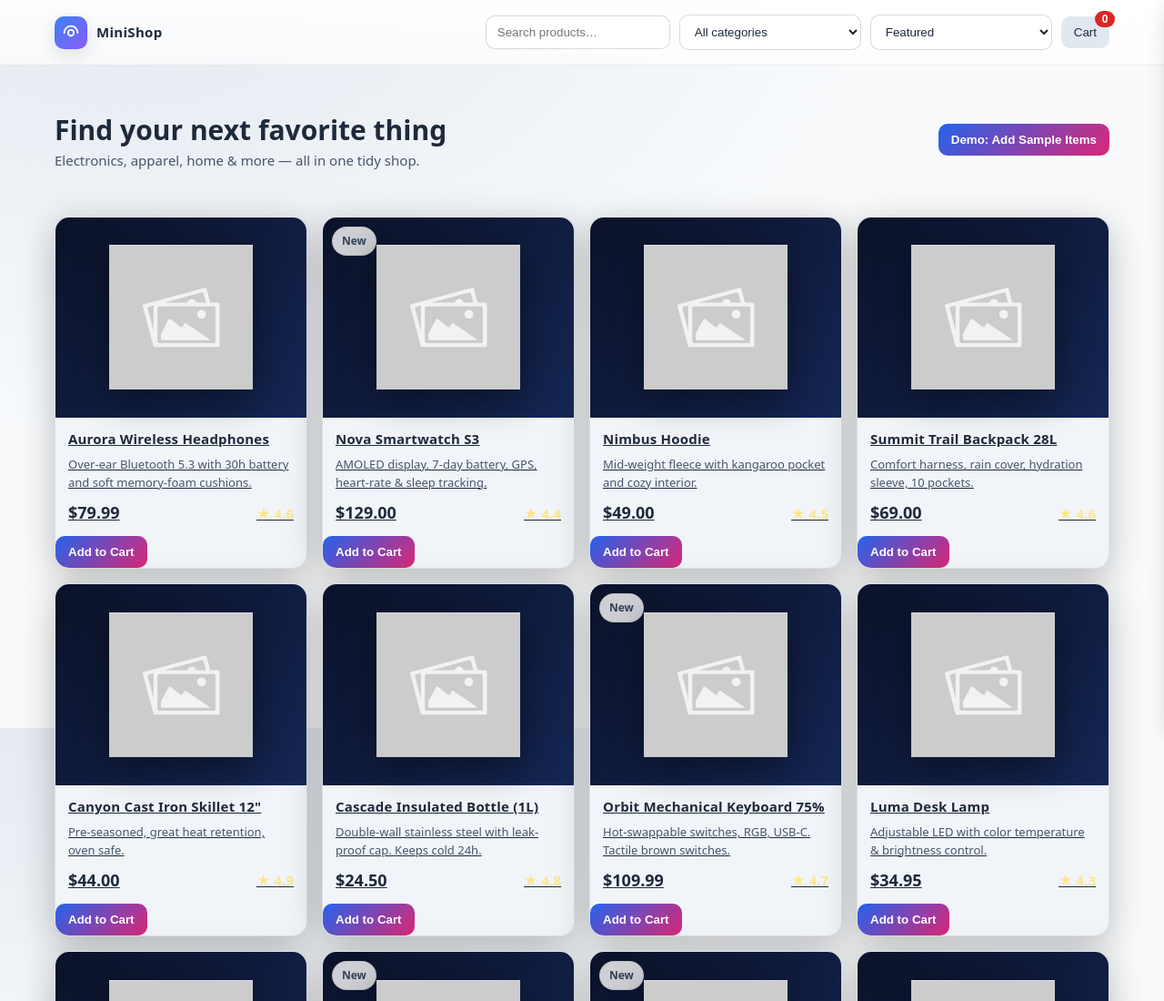
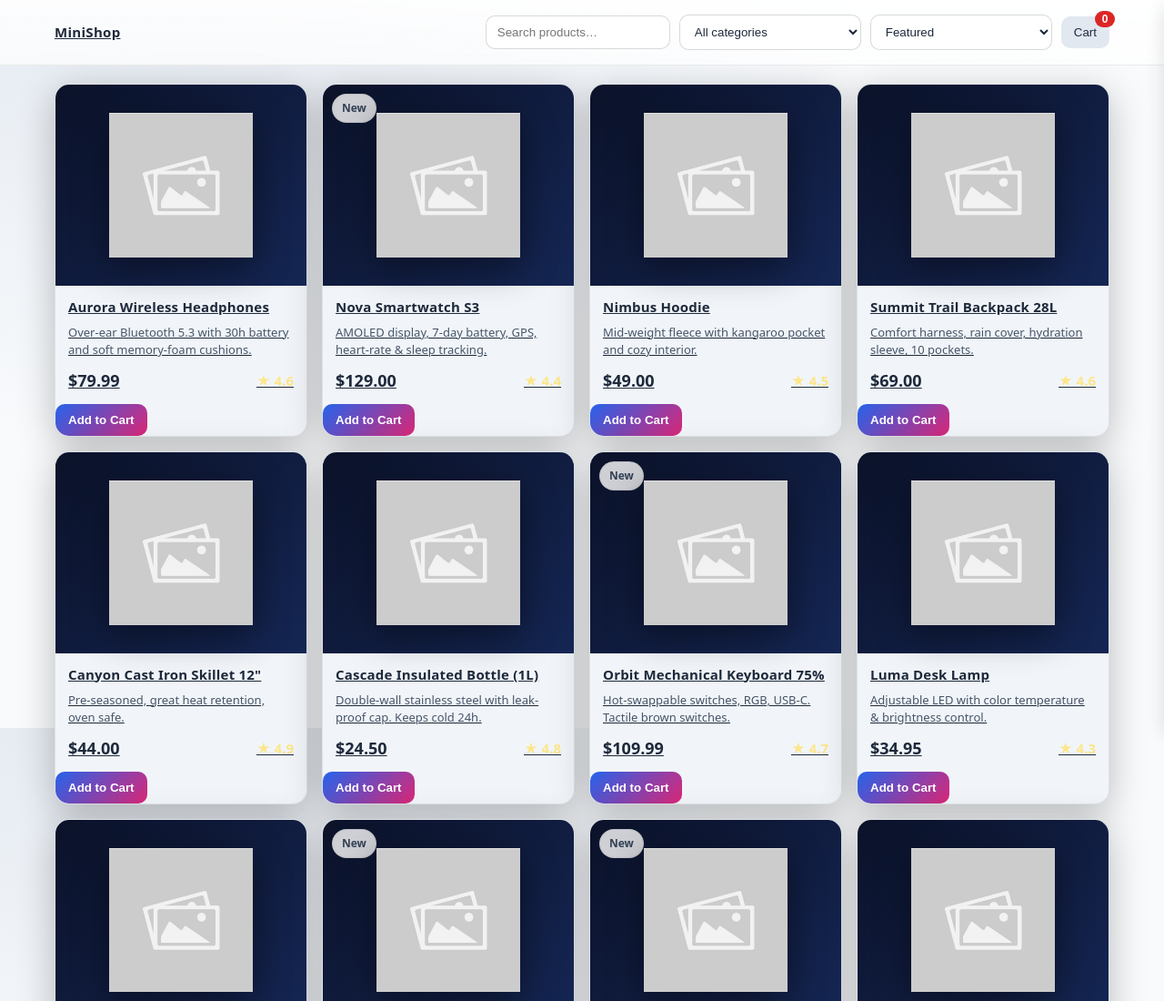
Before and after one commit to asad-khilji/full-stack-site, a plain HTML site: page index.html in a window 1280 px wide. Shown: the top 1100 px of the page at 91% size. Drawn offline with Linux system fonts and the light colour scheme.

Commit message:
Update index.html

```diff
--- a/index.html
+++ b/index.html
@@ -12,13 +12,10 @@
   <header>
     <div class="bar">
       <div class="brand">
-        <div class="logo" aria-hidden="true">
-          <svg viewBox="0 0 24 24" fill="none">
-            <path d="M4 12a8 8 0 0116 0" stroke="white" stroke-width="2" stroke-linecap="round"/>
-            <circle cx="12" cy="12" r="3.5" stroke="white" stroke-width="2"/>
-          </svg>
-        </div>
-        <span>MiniShop</span>
+        <!-- <div class="logo" aria-hidden="true">
+
+        </div> -->
+        <span><a href="index.html">MiniShop</a></span>
       </div>
 
       <div class="controls">
@@ -40,23 +37,15 @@
     </div>
   </header>
 
-  <!-- Hero -->
-  <section class="hero">
-    <div class="wrap">
-      <div>
-        <div class="headline">Find your next favorite thing</div>
-        <div class="sub">Electronics, apparel, home & more — all in one tidy shop.</div>
-      </div>
-      <button id="demoAdd" class="btn primary">Demo: Add Sample Items</button>
-    </div>
-  </section>
-
   <!-- Catalog -->
   <main class="wrap">
     <div id="empty" class="empty" hidden>No products found.</div>
     <!-- Keep the id for JS; add class for CSS -->
     <div id="grid" class="grid" aria-label="0 products shown"></div>
   </main>
+
+  <!-- Product Detail Page -->
+<section id="productPage" hidden aria-live="polite"></section>
 
   <!-- Cart Drawer -->
   <aside id="drawer" class="drawer" aria-hidden="true">
```
